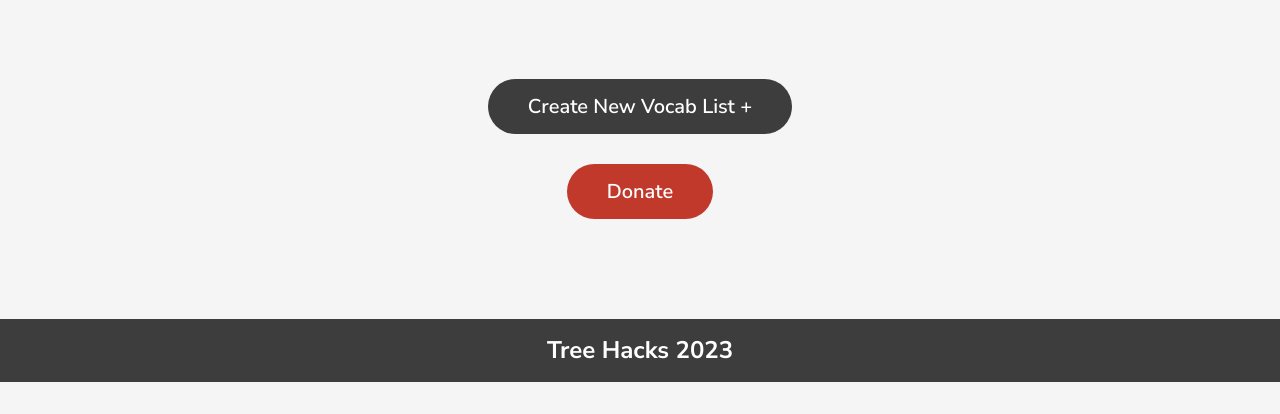
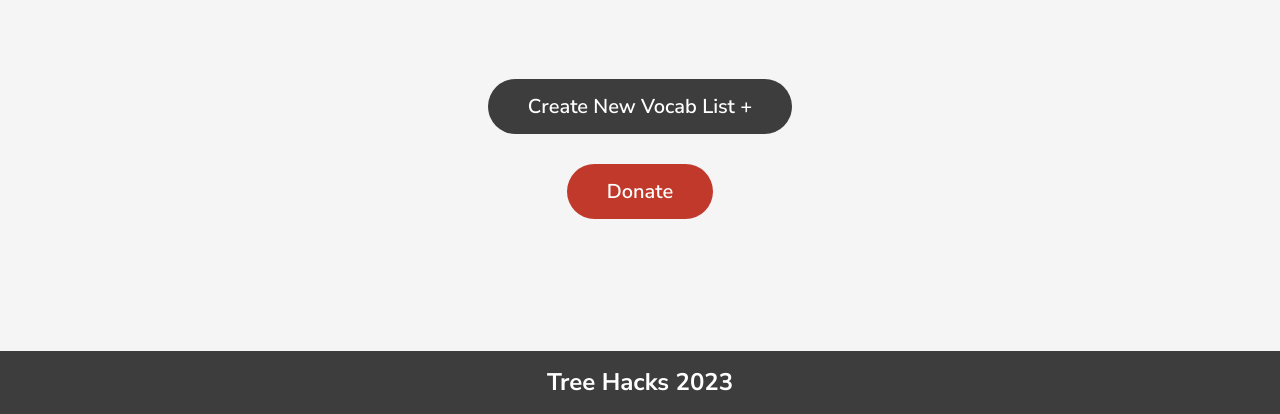
Before and after one commit to grizzledwarvet23/LexiCoach, a Flask app: page / in a window 1280 px wide. Shown: the part 396-810 px from the top of the page. Run offline with Flask 3, Linux system fonts and the light colour scheme; data comes from the database, SQL or seed files in the repository.

Commit message:
footer changes

```diff
--- a/static/style.css
+++ b/static/style.css
@@ -157,7 +157,7 @@ textarea {
 	font-size: 12px;
 	font-weight: 600;
 	margin: 0 auto 0px;
-	margin-top: 96px;
+	margin-top: 10%;
 	border: none;
 	cursor: pointer;
 	text-align: center;
```
